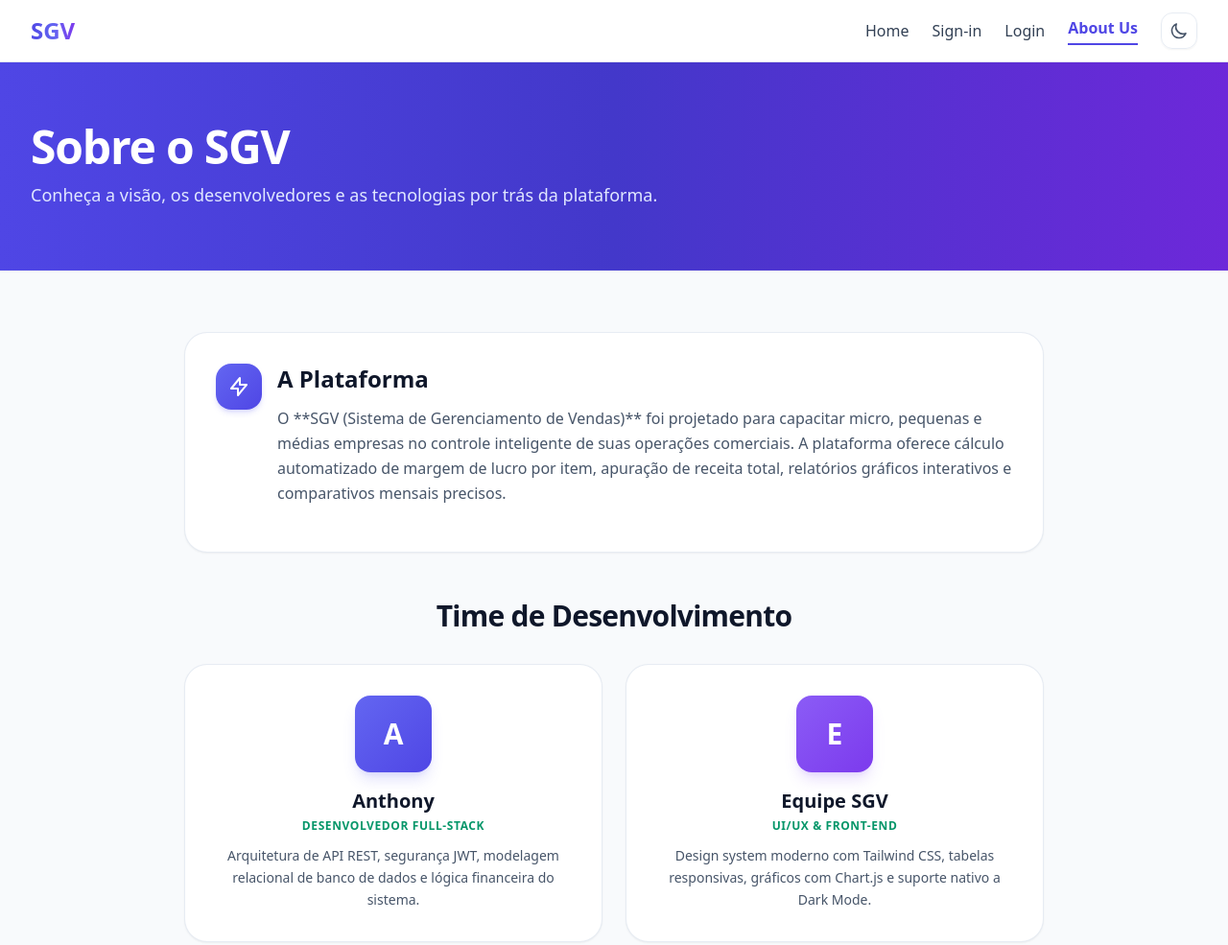
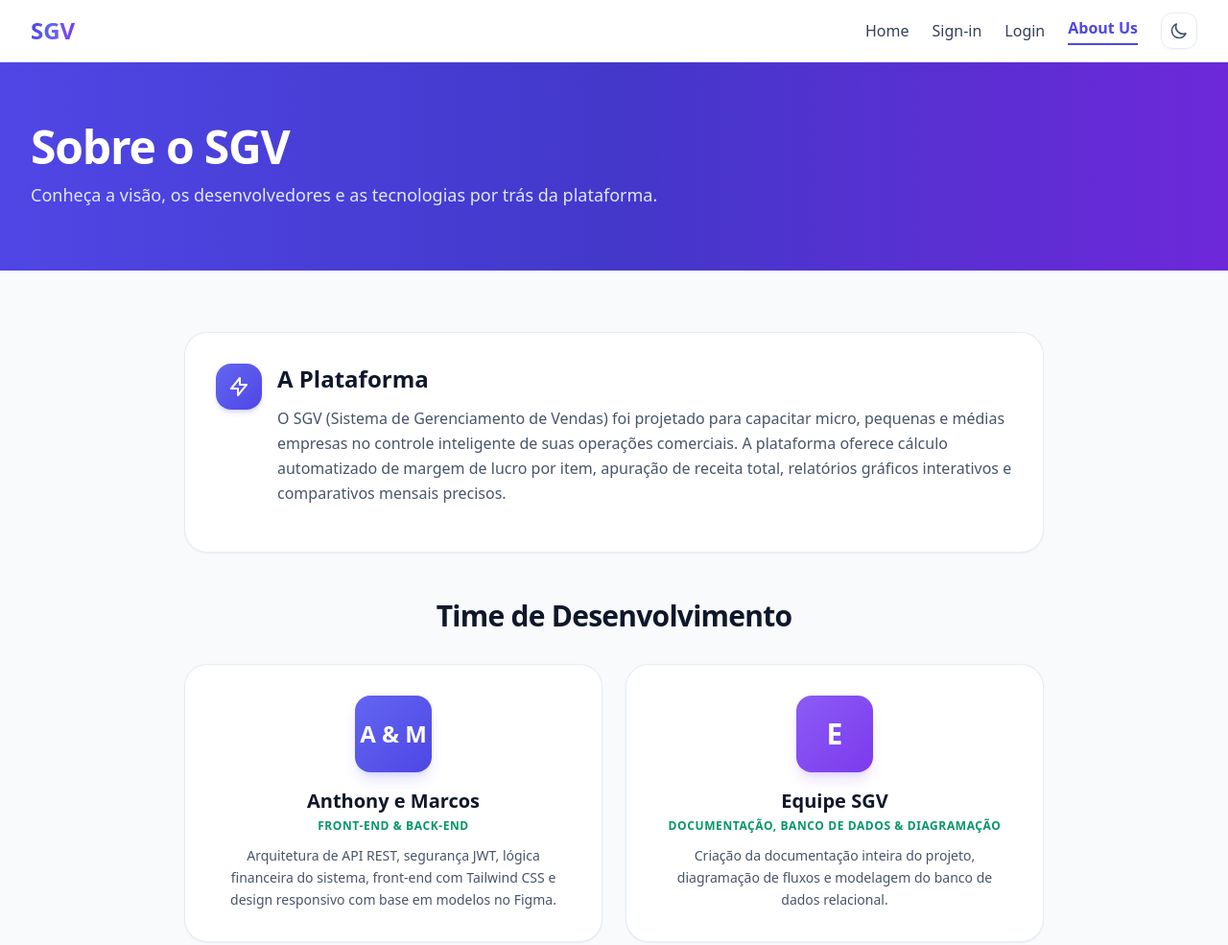
Before and after one commit to anthony-gg1/sgv, a plain HTML site: page frontend/about.html in a window 1280 px wide. Shown: the top 985 px of the page at 96% size. Drawn offline with nearby package versions, Linux system fonts and the light colour scheme.

Commit message:
chore: remove itens não necessários no código

```diff
--- a/frontend/about.html
+++ b/frontend/about.html
@@ -130,7 +130,7 @@
           <div class="flex-1">
             <h2 class="text-2xl font-bold text-slate-900 dark:text-slate-100 mb-3">A Plataforma</h2>
             <p class="text-slate-600 dark:text-slate-400 leading-relaxed">
-              O **SGV (Sistema de Gerenciamento de Vendas)** foi projetado para capacitar micro, pequenas e médias empresas no controle inteligente de suas operações comerciais. A plataforma oferece cálculo automatizado de margem de lucro por item, apuração de receita total, relatórios gráficos interativos e comparativos mensais precisos.
+              O SGV (Sistema de Gerenciamento de Vendas) foi projetado para capacitar micro, pequenas e médias empresas no controle inteligente de suas operações comerciais. A plataforma oferece cálculo automatizado de margem de lucro por item, apuração de receita total, relatórios gráficos interativos e comparativos mensais precisos.
             </p>
           </div>
         </div>
@@ -142,13 +142,13 @@
         <div class="grid grid-cols-1 md:grid-cols-2 gap-6">
           <!-- Member 1 -->
           <div class="bg-white dark:bg-slate-900 rounded-3xl shadow-sm hover:shadow-md transition-all duration-300 border border-slate-200/80 dark:border-slate-800 p-6 sm:p-8 text-center">
-            <div class="w-20 h-20 mx-auto mb-4 bg-gradient-to-br from-indigo-500 to-indigo-600 rounded-2xl flex items-center justify-center text-white font-black text-3xl shadow-lg shadow-indigo-500/20">
-              A
+            <div class="w-20 h-20 mx-auto mb-4 bg-gradient-to-br from-indigo-500 to-indigo-600 rounded-2xl flex items-center justify-center text-white font-black text-2xl shadow-lg shadow-indigo-500/20">
+              A & M
             </div>
-            <h3 class="text-xl font-bold text-slate-900 dark:text-slate-100 mb-1">Anthony</h3>
-            <p class="text-emerald-600 dark:text-emerald-400 font-semibold text-xs uppercase tracking-wider mb-3">Desenvolvedor Full-Stack</p>
+            <h3 class="text-xl font-bold text-slate-900 dark:text-slate-100 mb-1">Anthony e Marcos</h3>
+            <p class="text-emerald-600 dark:text-emerald-400 font-semibold text-xs uppercase tracking-wider mb-3">Front-end & Back-end</p>
             <p class="text-slate-600 dark:text-slate-400 text-sm leading-relaxed">
-              Arquitetura de API REST, segurança JWT, modelagem relacional de banco de dados e lógica financeira do sistema.
+              Arquitetura de API REST, segurança JWT, lógica financeira do sistema, front-end com Tailwind CSS e design responsivo com base em modelos no Figma.
             </p>
           </div>
 
@@ -158,9 +158,9 @@
               E
             </div>
             <h3 class="text-xl font-bold text-slate-900 dark:text-slate-100 mb-1">Equipe SGV</h3>
-            <p class="text-emerald-600 dark:text-emerald-400 font-semibold text-xs uppercase tracking-wider mb-3">UI/UX & Front-End</p>
+            <p class="text-emerald-600 dark:text-emerald-400 font-semibold text-xs uppercase tracking-wider mb-3">Documentação, Banco de Dados & Diagramação</p>
             <p class="text-slate-600 dark:text-slate-400 text-sm leading-relaxed">
-              Design system moderno com Tailwind CSS, tabelas responsivas, gráficos com Chart.js e suporte nativo a Dark Mode.
+              Criação da documentação inteira do projeto, diagramação de fluxos e modelagem do banco de dados relacional.
             </p>
           </div>
         </div>
```
Also changed, not shown: frontend/index.html (+1 -1 lines).
